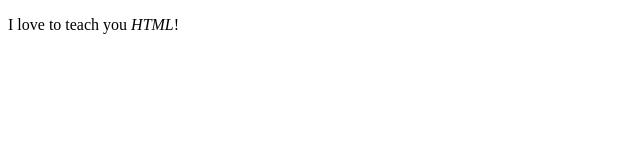
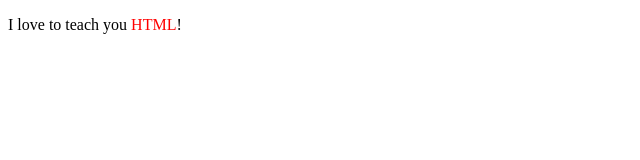
Before and after one commit to Otacon2024/Responsive-Best-Practices, a plain HTML site: page html/index.html in a window 1280 px wide. Shown: the full height of the page, 0-640 px from the left. Drawn offline with Linux system fonts and the light colour scheme.

Commit message:
Add <style> to change em style

```diff
--- a/html/index.html
+++ b/html/index.html
@@ -6,6 +6,12 @@
     <meta name="keywords" content="HTML, CSS">
     <meta name="description" content="This is a simple HTML and CSS project">
     <title>Document</title>
+    <style>
+      em {
+        color: red;
+        font-style: normal;
+      }
+    </style>
   </head>
   <body>
     <p>I love to teach you <em>HTML</em>!</p>
```
